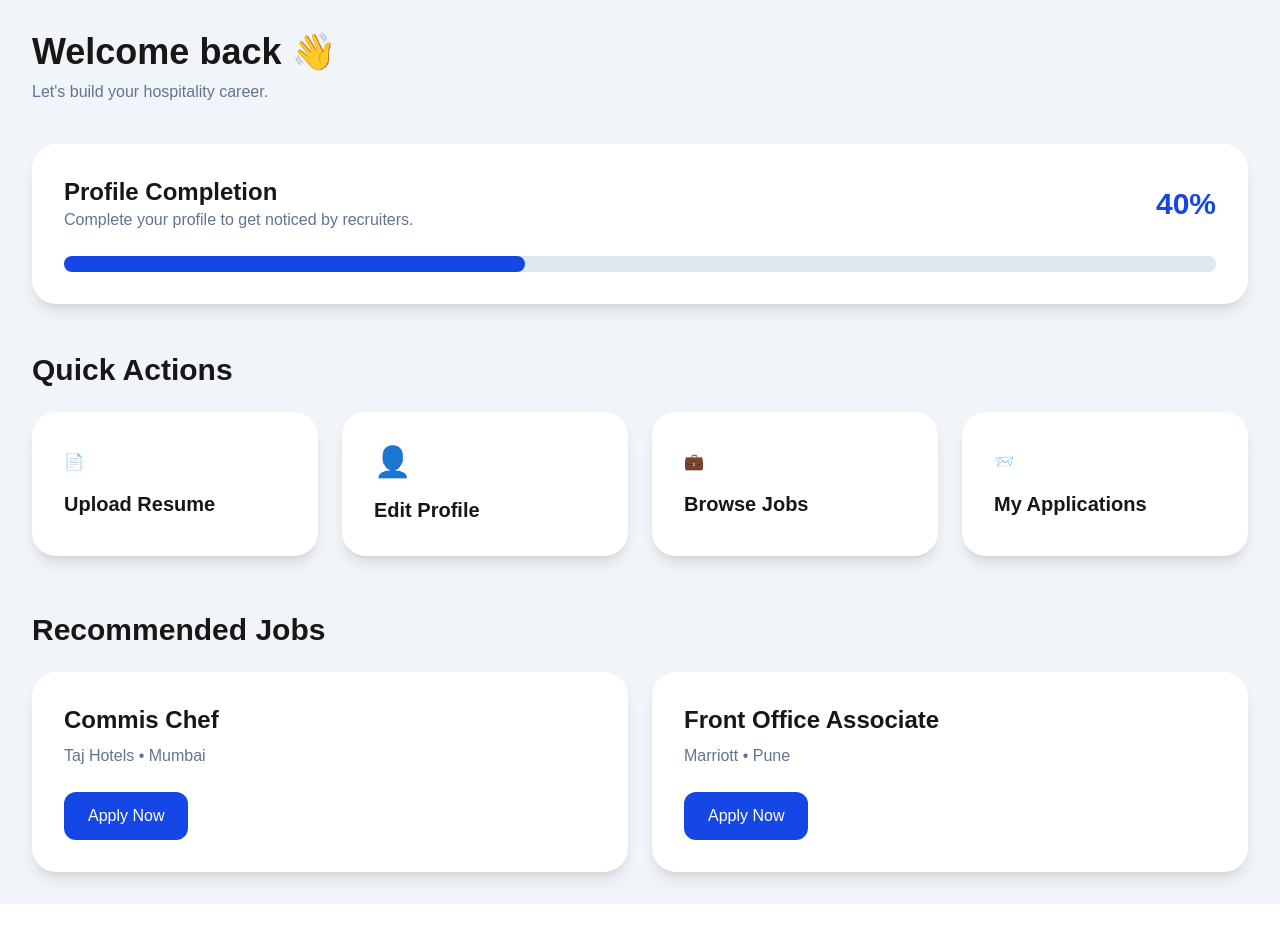
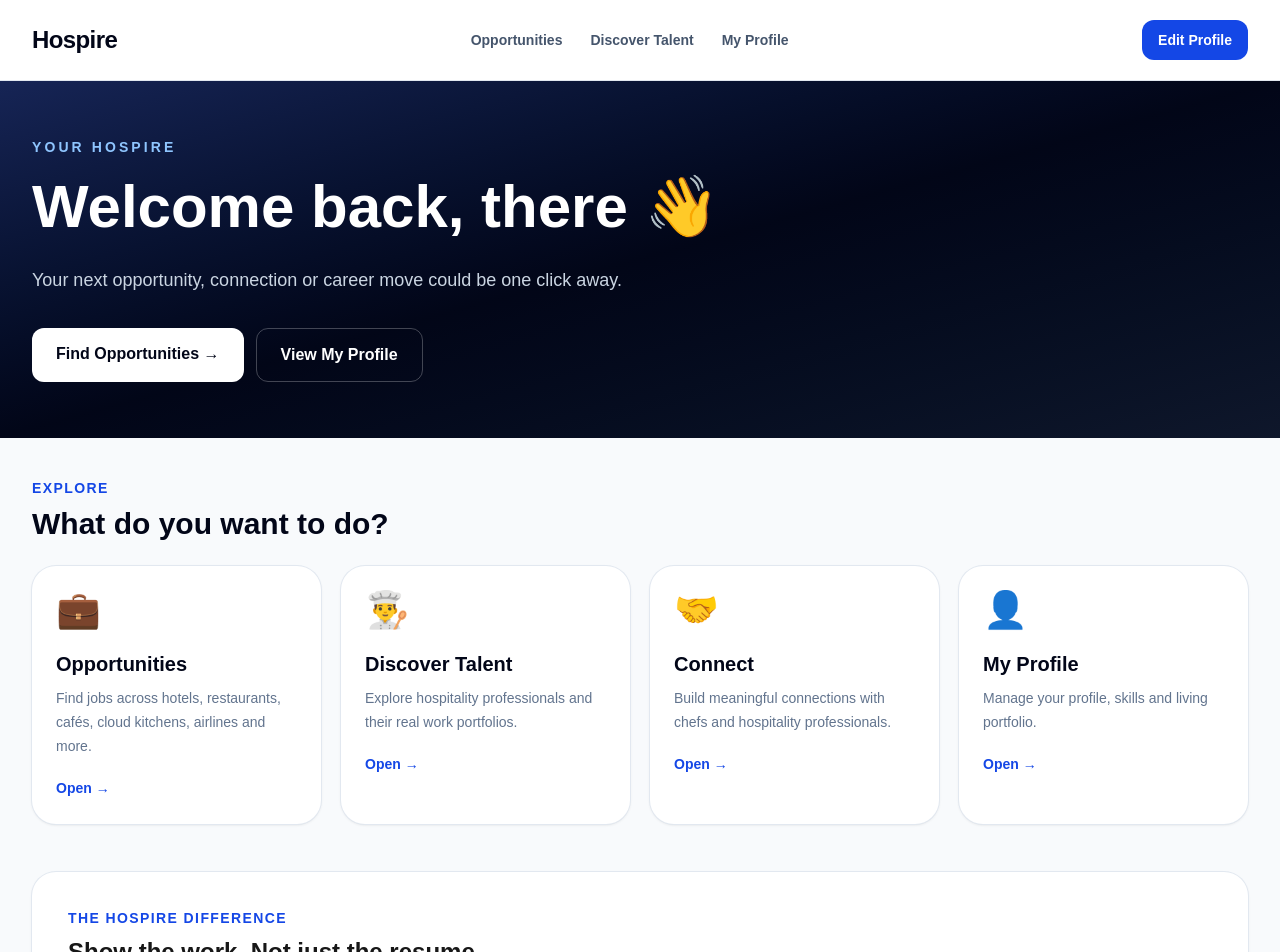
Before and after one commit to samayraa326-beep/hospire2, a Next.js app: page /dashboard in a window 1280 px wide. Shown: the top 952 px of the page. Before the commit the page ends 904 px from the top, so only its background shows below. Built offline with nearby package versions, Linux system fonts and the light colour scheme; no server answers.

Commit message:
Redesign post-onboarding Hospire home

```diff
--- a/app/dashboard/page.tsx
+++ b/app/dashboard/page.tsx
@@ -1,137 +1,81 @@
+"use client";
+
 import Link from "next/link";
+import { useEffect, useState } from "react";
+import { createClient } from "../../lib/supabase/client";
+
+const categories = [
+  ["💼","Opportunities","Find jobs across hotels, restaurants, cafés, cloud kitchens, airlines and more.","/opportunities"],
+  ["👨‍🍳","Discover Talent","Explore hospitality professionals and their real work portfolios.","/discover"],
+  ["🤝","Connect","Build meaningful connections with chefs and hospitality professionals.","/discover"],
+  ["👤","My Profile","Manage your profile, skills and living portfolio.","/profile"],
+];
+
 export default function Dashboard() {
+  const supabase = createClient();
+  const [name,setName]=useState("there");
+  const [role,setRole]=useState("candidate");
+
+  useEffect(()=>{(async()=>{
+    const {data:{user}}=await supabase.auth.getUser();
+    if(!user) return;
+    const {data:p}=await supabase.from("profiles").select("full_name,role").eq("id",user.id).maybeSingle();
+    if(p?.full_name) setName(p.full_name.split(" ")[0]);
+    if(p?.role) setRole(p.role);
+  })()},[supabase]);
+
+  const employer = role === "employer";
+
   return (
-    <main className="min-h-screen bg-slate-100 p-8">
+    <main className="min-h-screen bg-slate-50">
+      <header className="border-b border-slate-200 bg-white">
+        <div className="mx-auto flex max-w-7xl items-center justify-between px-5 py-5 sm:px-8">
+          <Link href="/" className="text-2xl font-black tracking-tight text-slate-950">Hospire</Link>
+          <nav className="hidden items-center gap-7 md:flex">
+            <Link href="/opportunities" className="text-sm font-bold text-slate-600 hover:text-blue-700">Opportunities</Link>
+            <Link href="/discover" className="text-sm font-bold text-slate-600 hover:text-blue-700">Discover Talent</Link>
+            <Link href="/profile" className="text-sm font-bold text-slate-600 hover:text-blue-700">My Profile</Link>
+          </nav>
+          <Link href={employer ? "/opportunities/post" : "/profile"} className="rounded-xl bg-blue-700 px-4 py-2.5 text-sm font-black text-white hover:bg-blue-800">{employer ? "Post an Opportunity" : "Edit Profile"}</Link>
+        </div>
+      </header>
 
-      {/* Header */}
-      <div className="mx-auto max-w-7xl">
+      <section className="bg-gradient-to-br from-blue-950 via-slate-950 to-slate-900 px-5 py-14 text-white sm:px-8">
+        <div className="mx-auto max-w-7xl">
+          <p className="text-sm font-black uppercase tracking-[.22em] text-blue-300">Your Hospire</p>
+          <h1 className="mt-3 max-w-3xl text-4xl font-black leading-tight sm:text-6xl">Welcome back, {name} 👋</h1>
+          <p className="mt-5 max-w-2xl text-lg leading-8 text-slate-300">{employer ? "Find the right hospitality professional for your business — based on skills, experience and real work." : "Your next opportunity, connection or career move could be one click away."}</p>
+          <div className="mt-8 flex flex-wrap gap-3">
+            <Link href={employer ? "/discover" : "/opportunities"} className="rounded-xl bg-white px-6 py-3.5 font-black text-slate-950 hover:bg-slate-100">{employer ? "Discover Talent →" : "Find Opportunities →"}</Link>
+            <Link href="/profile" className="rounded-xl border border-white/25 px-6 py-3.5 font-black text-white hover:bg-white/10">View My Profile</Link>
+          </div>
+        </div>
+      </section>
 
-        <h1 className="text-4xl font-bold">
-          Welcome back 👋
-        </h1>
-
-        <p className="mt-2 text-slate-500">
-          Let's build your hospitality career.
-        </p>
-
-        {/* Profile Completion */}
-
-        <div className="mt-10 rounded-3xl bg-white p-8 shadow-lg">
-
-          <div className="flex items-center justify-between">
-
-            <div>
-
-              <h2 className="text-2xl font-bold">
-                Profile Completion
-              </h2>
-
-              <p className="text-slate-500">
-                Complete your profile to get noticed by recruiters.
-              </p>
-
-            </div>
-
-            <span className="text-3xl font-bold text-blue-700">
-              40%
-            </span>
-
-          </div>
-
-          <div className="mt-6 h-4 rounded-full bg-slate-200">
-
-            <div className="h-4 w-2/5 rounded-full bg-blue-700"></div>
-
-          </div>
-
+      <section className="mx-auto max-w-7xl px-5 py-10 sm:px-8">
+        <p className="text-sm font-black uppercase tracking-widest text-blue-700">Explore</p>
+        <h2 className="mt-2 text-3xl font-black text-slate-950">What do you want to do?</h2>
+        <div className="mt-6 grid gap-5 sm:grid-cols-2 lg:grid-cols-4">
+          {categories.map(([icon,title,desc,href])=><Link href={href} key={title} className="group rounded-3xl bg-white p-6 shadow-sm ring-1 ring-slate-200 transition hover:-translate-y-1 hover:shadow-xl">
+            <div className="text-4xl">{icon}</div><h3 className="mt-5 text-xl font-black text-slate-950">{title}</h3><p className="mt-2 text-sm leading-6 text-slate-500">{desc}</p><span className="mt-5 inline-block text-sm font-black text-blue-700">Open →</span>
+          </Link>)}
         </div>
 
-        {/* Quick Actions */}
+        <section className="mt-12 rounded-3xl bg-white p-7 shadow-sm ring-1 ring-slate-200 sm:p-9">
+          <p className="text-sm font-black uppercase tracking-widest text-blue-700">The Hospire difference</p>
+          <h2 className="mt-2 text-2xl font-black">Show the work. Not just the resume.</h2>
+          <p className="mt-2 max-w-2xl leading-7 text-slate-500">Your profile can tell your story through skills, experience and a living portfolio — so employers can understand what you can actually do.</p>
+          <Link href="/profile" className="mt-5 inline-block rounded-xl bg-slate-950 px-5 py-3 font-black text-white">Manage portfolio →</Link>
+        </section>
 
-        <h2 className="mt-12 text-3xl font-bold">
-          Quick Actions
-        </h2>
-
-        <div className="mt-6 grid gap-6 md:grid-cols-2 lg:grid-cols-4">
-
-          <button className="rounded-3xl bg-white p-8 text-left shadow-lg hover:-translate-y-1 transition">
-            📄
-            <h3 className="mt-4 text-xl font-bold">
-              Upload Resume
-            </h3>
-          </button>
-
-          <Link
-  href="/profile"
-  className="rounded-3xl bg-white p-8 text-left shadow-lg transition hover:-translate-y-1"
->
-  <div className="text-3xl">👤</div>
-
-  <h3 className="mt-4 text-xl font-bold">
-    Edit Profile
-  </h3>
-</Link>
-
-          <button className="rounded-3xl bg-white p-8 text-left shadow-lg hover:-translate-y-1 transition">
-            💼
-            <h3 className="mt-4 text-xl font-bold">
-              Browse Jobs
-            </h3>
-          </button>
-
-          <button className="rounded-3xl bg-white p-8 text-left shadow-lg hover:-translate-y-1 transition">
-            📨
-            <h3 className="mt-4 text-xl font-bold">
-              My Applications
-            </h3>
-          </button>
-
-        </div>
-
-        {/* Recent Jobs */}
-
-        <h2 className="mt-14 text-3xl font-bold">
-          Recommended Jobs
-        </h2>
-
-        <div className="mt-6 grid gap-6 lg:grid-cols-2">
-
-          <div className="rounded-3xl bg-white p-8 shadow-lg">
-
-            <h3 className="text-2xl font-bold">
-              Commis Chef
-            </h3>
-
-            <p className="mt-2 text-slate-500">
-              Taj Hotels • Mumbai
-            </p>
-
-            <button className="mt-6 rounded-xl bg-blue-700 px-6 py-3 text-white">
-              Apply Now
-            </button>
-
+        <section className="mt-12">
+          <p className="text-sm font-black uppercase tracking-widest text-blue-700">Built for every hospitality business</p>
+          <h2 className="mt-2 text-3xl font-black">From luxury hotels to the street.</h2>
+          <div className="mt-6 grid gap-4 sm:grid-cols-2 lg:grid-cols-4">
+            {["Luxury Hotels","Restaurants & Cafés","Cloud Kitchens","Airlines & Cruises","Street Food & Independent Businesses","Catering & Events","Resorts","Corporate Hospitality"].map(x=><div key={x} className="rounded-2xl bg-slate-100 p-5 font-black text-slate-800 ring-1 ring-slate-200">{x}</div>)}
           </div>
-
-          <div className="rounded-3xl bg-white p-8 shadow-lg">
-
-            <h3 className="text-2xl font-bold">
-              Front Office Associate
-            </h3>
-
-            <p className="mt-2 text-slate-500">
-              Marriott • Pune
-            </p>
-
-            <button className="mt-6 rounded-xl bg-blue-700 px-6 py-3 text-white">
-              Apply Now
-            </button>
-
-          </div>
-
-        </div>
-
-      </div>
-
+        </section>
+      </section>
     </main>
   );
 }
```
